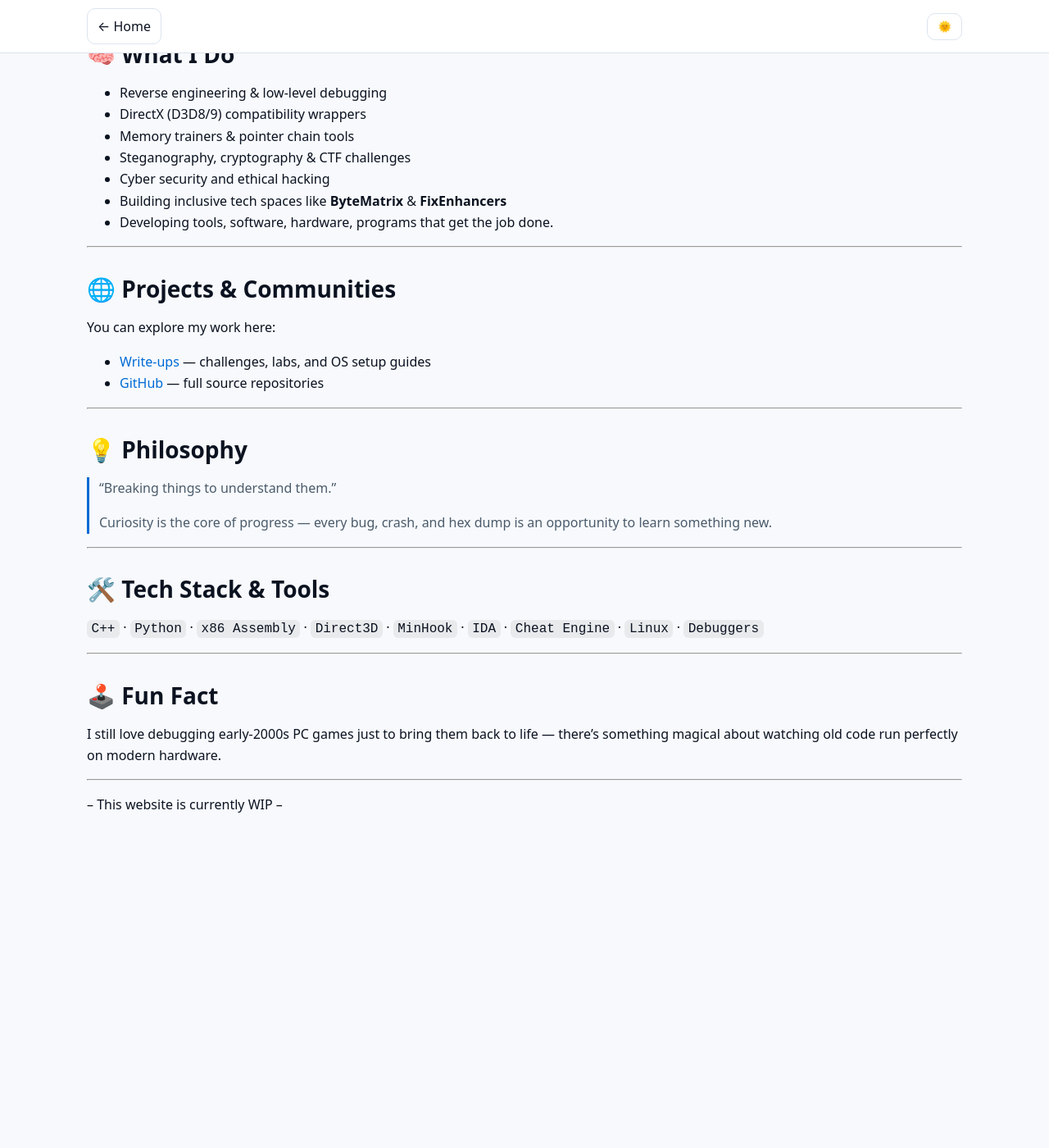
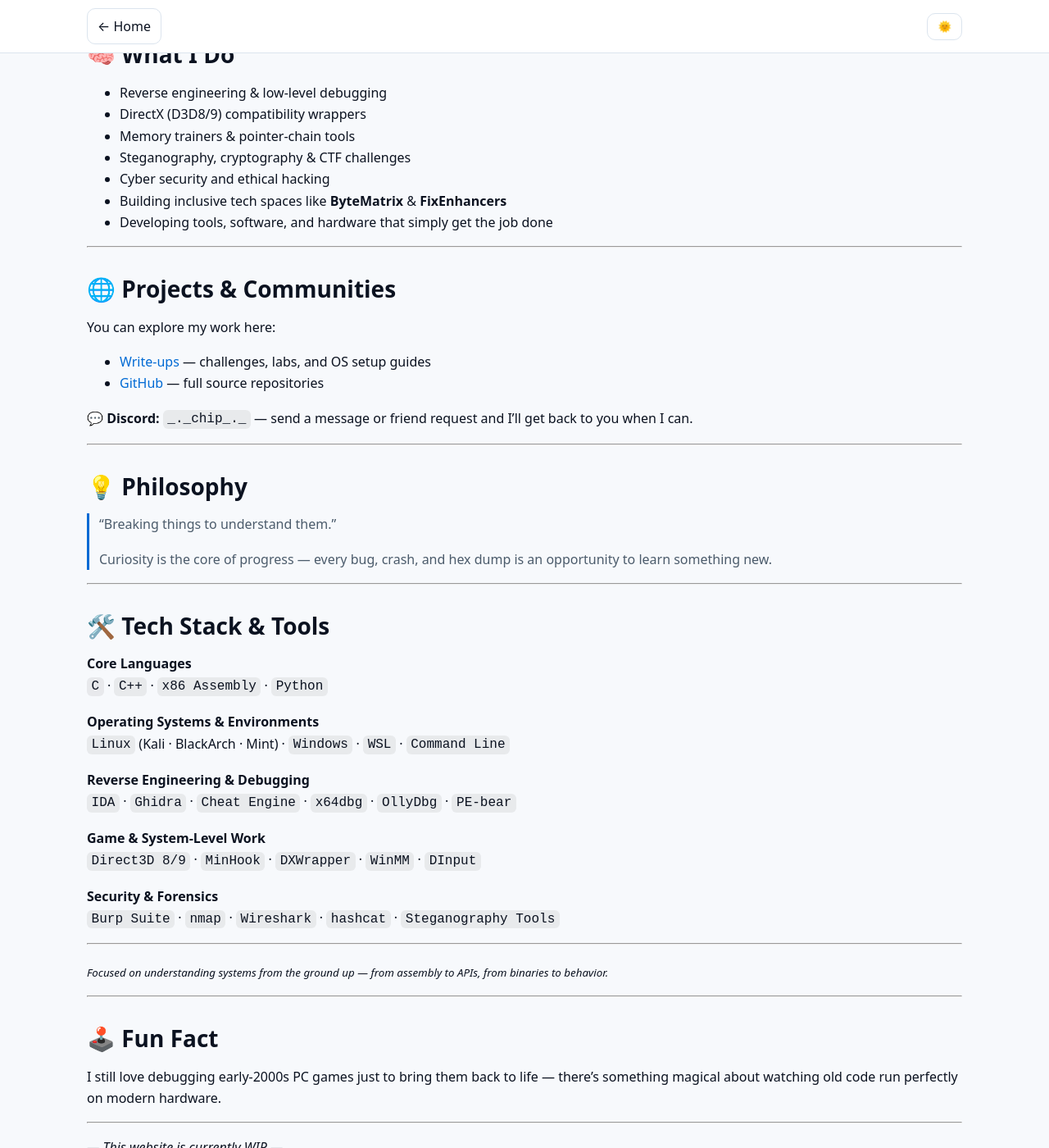
Before and after one commit to Chip-Biscuit/Chip-Biscuit.github.io, a Jekyll site: the page built from about/index.md, in a window 1280 px wide and 1400 px high, scrolled down 286 px. Shown: the whole window at 82% size. Built offline with Jekyll 4.4.1, drawn with Linux system fonts in a browser that asks for light colours; before the commit the page ends 1325 px from its top, so only the background shows below that; some of the changed text lies outside the part shown.

Commit message:
Update index.md

```diff
--- a/about/index.md
+++ b/about/index.md
@@ -15,11 +15,11 @@ I spend my time breaking things (ethically) to understand them, restoring old Wi
 
 - Reverse engineering & low-level debugging
 - DirectX (D3D8/9) compatibility wrappers
-- Memory trainers & pointer chain tools
+- Memory trainers & pointer-chain tools
 - Steganography, cryptography & CTF challenges
 - Cyber security and ethical hacking
 - Building inclusive tech spaces like **ByteMatrix** & **FixEnhancers**
-- Developing tools, software, hardware, programs that get the job done.
+- Developing tools, software, and hardware that simply get the job done
 
 ---
 
@@ -28,6 +28,8 @@ I spend my time breaking things (ethically) to understand them, restoring old Wi
 You can explore my work here:
 - [Write-ups](/writeups/) — challenges, labs, and OS setup guides
 - [GitHub](https://github.com/Chip-Biscuit) — full source repositories
+
+💬 **Discord:** `_._chip_._` — send a message or friend request and I’ll get back to you when I can.
 
 ---
 
@@ -41,7 +43,25 @@ You can explore my work here:
 
 ## 🛠️ Tech Stack & Tools
 
-`C++` · `Python` · `x86 Assembly` · `Direct3D` · `MinHook` · `IDA` · `Cheat Engine` · `Linux` · `Debuggers`
+**Core Languages**
+`C` · `C++` · `x86 Assembly` · `Python`
+
+**Operating Systems & Environments**
+`Linux` (Kali · BlackArch · Mint) · `Windows` · `WSL` · `Command Line`
+
+**Reverse Engineering & Debugging**
+`IDA` · `Ghidra` · `Cheat Engine` · `x64dbg` · `OllyDbg` · `PE-bear`
+
+**Game & System-Level Work**
+`Direct3D 8/9` · `MinHook` · `DXWrapper` · `WinMM` · `DInput`
+
+**Security & Forensics**
+`Burp Suite` · `nmap` · `Wireshark` · `hashcat` · `Steganography Tools`
+
+---
+
+<sub>*Focused on understanding systems from the ground up — from assembly to APIs, from binaries to behavior.*</sub>
+
 
 ---
 
@@ -51,4 +71,4 @@ I still love debugging early-2000s PC games just to bring them back to life —
 
 ---
 
--- This website is currently WIP --
+*— This website is currently WIP —*
```
Also changed, not shown: other parts of about/index.md (+1 -1 lines).
